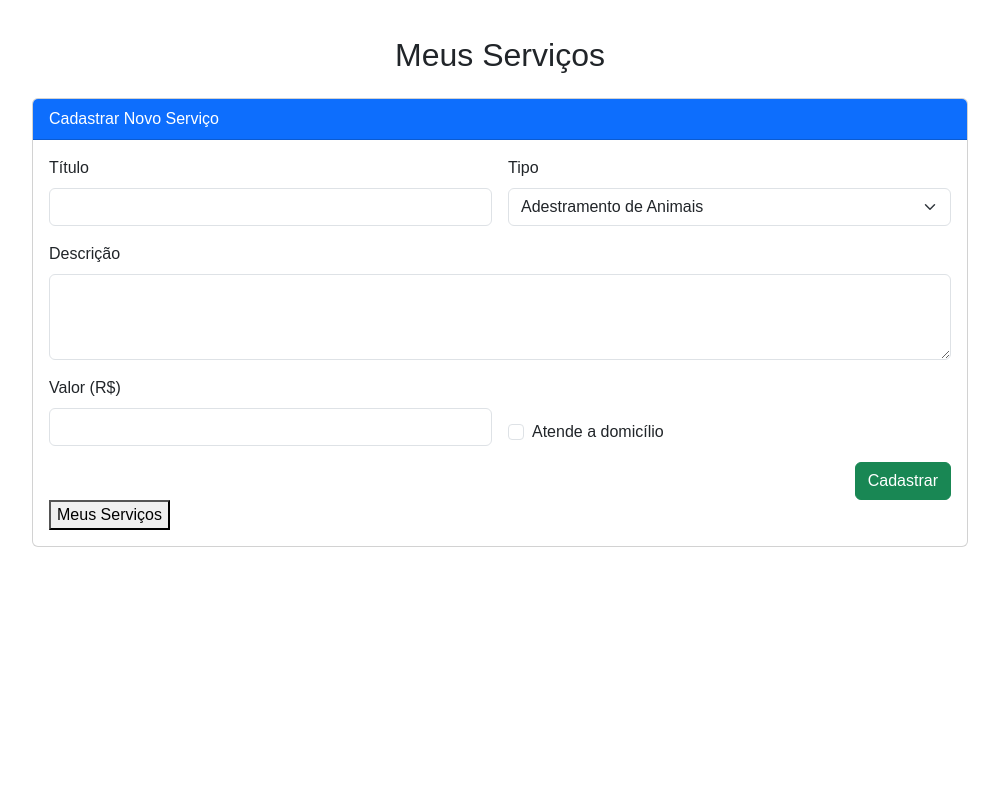
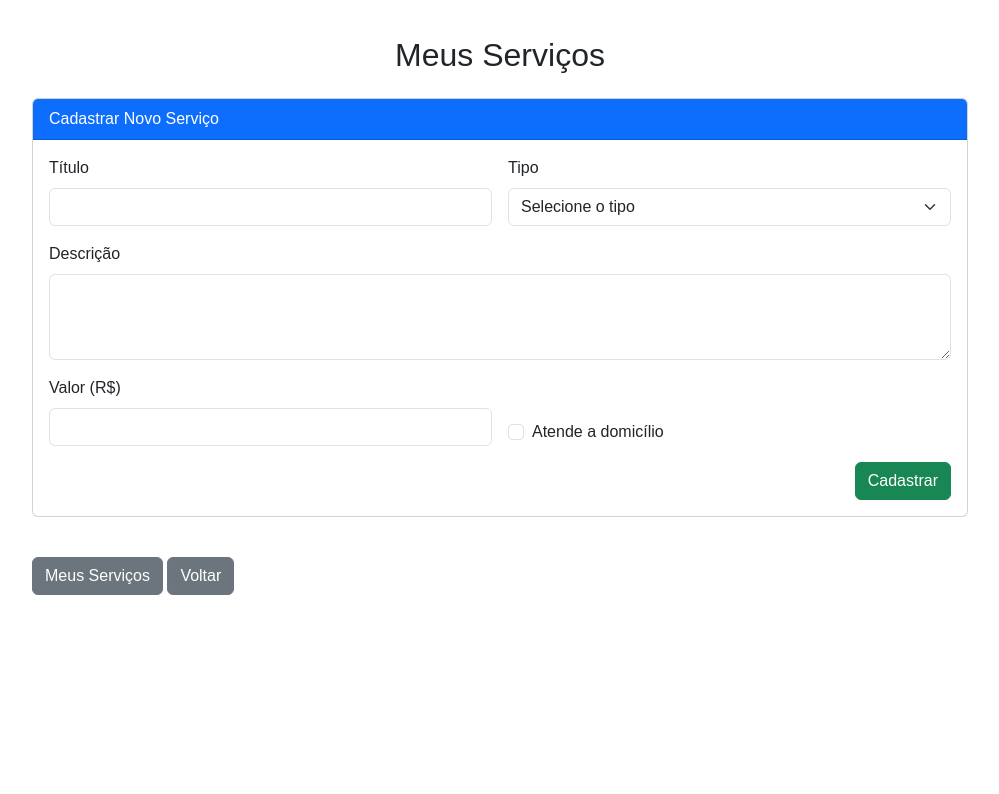
Before and after one commit to OdaZer0/TCCETEC, a PHP site: page /MeusServicos.php in a window 1280 px wide. Shown: the part 156-950 px from the top of the page, without its empty margins (140-1139 px from the left). Run offline with PHP 8.4, Linux system fonts and the light colour scheme; a user stored in the database is signed in; tables that the repository leaves empty hold one stand-in row (values such as "Sample post").

Commit message:
Correção de Bugs

```diff
--- a/TCCETECc/TCCETEC/AgendaAutonomo.php
+++ b/TCCETECc/TCCETEC/AgendaAutonomo.php
@@ -74,6 +74,7 @@ $servicos = $stmt->fetchAll();
         </div>
     <?php endif; ?>
 </div>
+<a href="Tela_autonomo.html" class="btn btn-secondary mt-3">Voltar</a>
 
 </body>
 </html>
--- a/TCCETECc/TCCETEC/AgendaUsuario.php
+++ b/TCCETECc/TCCETEC/AgendaUsuario.php
@@ -72,6 +72,9 @@ $servicos = $stmt->fetchAll();
         </div>
     <?php endif; ?>
 </div>
+<div class="d-flex justify-content-center mt-4">
+        <a href="Tela_Inicio.html" class="btn btn-primary btn-lg rounded-pill">voltar</a>
+    </div>
 
 </body>
 </html>
--- a/TCCETECc/TCCETEC/MeusServicos.php
+++ b/TCCETECc/TCCETEC/MeusServicos.php
@@ -24,14 +24,16 @@ if (isset($_GET['excluir'])) {
     }
 }
 
-// Cadastro
+// Cadastro com validação
 if ($_SERVER['REQUEST_METHOD'] === 'POST') {
-    $titulo = $_POST['titulo'] ?? '';
-    $descricao = $_POST['descricao'] ?? '';
-    $tipo = $_POST['tipo'] ?? '';
-    $valor = $_POST['valor'] ?? '';
+    $titulo = trim($_POST['titulo'] ?? '');
+    $descricao = trim($_POST['descricao'] ?? '');
+    $tipo = trim($_POST['tipo'] ?? '');
+    $valor = trim($_POST['valor'] ?? '');
     $domicilio = isset($_POST['domicilio']) ? 1 : 0;
 
+    if (!empty($titulo) && !empty($descricao) && !empty($tipo) && !empty($valor)) {
+        // Inserir no banco de dados
         $stmt = $pdo->prepare("INSERT INTO ServicoAutonomo (Titulo, Descricao, Tipo, Valor, Domicilio, IdAutonomo)
             VALUES (:titulo, :descricao, :tipo, :valor, :domicilio, :idAutonomo)");
         $stmt->bindParam(':titulo', $titulo);
@@ -46,9 +48,13 @@ if ($_SERVER['REQUEST_METHOD'] === 'POST') {
         } else {
             $mensagem = "Erro ao cadastrar o serviço.";
         }
+    } else {
+        // Mensagem de erro se algum campo obrigatório não foi preenchido
+        $mensagem = "Por favor, preencha todos os campos obrigatórios.";
+    }
 }
 
-// Buscar
+// Buscar serviços
 $stmt = $pdo->prepare("SELECT * FROM ServicoAutonomo WHERE IdAutonomo = :id");
 $stmt->bindParam(':id', $autonomoId);
 $stmt->execute();
@@ -91,6 +97,7 @@ $servicos = $stmt->fetchAll();
                     <div class="col-md-6">
                         <label class="form-label">Tipo</label>
                         <select name="tipo" class="form-select" required>
+                            <option value="">Selecione o tipo</option>
                             <option value="Adestramento de Animais">Adestramento de Animais</option>
                             <option value="Acompanhamento Escolar">Acompanhamento Escolar</option>
                             <option value="Aulas de Dança">Aulas de Dança</option>
@@ -136,7 +143,6 @@ $servicos = $stmt->fetchAll();
                             <option value="Web Designer">Web Designer</option>
                             <option value="Outros">Outros</option>
                         </select>
-
                     </div>
                     <div class="col-md-12">
                         <label class="form-label">Descrição</label>
@@ -159,13 +165,11 @@ $servicos = $stmt->fetchAll();
                     <button type="submit" class="btn btn-success">Cadastrar</button>
                 </div>
             </form>
-            <form action="Servicos.php">
-                <button type="submit">Meus Serviços</button>
-            </form>
         </div>
     </div>
 
-
+    <a href="Servicos.php" class="btn btn-secondary mt-3">Meus Serviços</a>
+    <a href="Tela_autonomo.html" class="btn btn-secondary mt-3">Voltar</a>
 
 <?php include 'footer.php'; ?>
 </body>
--- a/TCCETECc/TCCETEC/MinhasContratacoes.php
+++ b/TCCETECc/TCCETEC/MinhasContratacoes.php
@@ -29,3 +29,6 @@ $contratacoes = $stmt->fetchAll();
         Data: <?= $c['DataSolicitada'] ?> | Status: <?= ucfirst($c['Status']) ?>
     </div><hr>
 <?php endforeach; ?>
+<div class="d-flex justify-content-center mt-4">
+        <a href="Tela_Inicio.html" class="btn btn-primary btn-lg rounded-pill">Voltar</a>
+    </div>
--- a/TCCETECc/TCCETEC/PerfilAutonomo.php
+++ b/TCCETECc/TCCETEC/PerfilAutonomo.php
@@ -247,6 +247,9 @@ if ($_SERVER['REQUEST_METHOD'] == 'POST' && isset($_FILES['foto'])) {
     <div class="d-flex justify-content-center mt-4">
         <a href="EditarAutonomo.php" class="btn btn-primary btn-lg rounded-pill">Editar Perfil</a>
     </div>
+    <div class="d-flex justify-content-center mt-4">
+        <a href="Tela_Autonomo.html" class="btn btn-primary btn-lg rounded-pill">Voltar</a>
+    </div>
 </div>
 
 <?php include 'footer.php'; ?>
--- a/TCCETECc/TCCETEC/PerfilUser.php
+++ b/TCCETECc/TCCETEC/PerfilUser.php
@@ -220,7 +220,9 @@ if ($_SERVER['REQUEST_METHOD'] == 'POST' && isset($_FILES['foto'])) {
     <div class="d-flex justify-content-center mt-4">
         <a href="EditarUser.php" class="btn btn-primary btn-lg rounded-pill">Editar Perfil</a>
     </div>
-
+    <div class="d-flex justify-content-center mt-4">
+        <a href="Tela_Inicio.html" class="btn btn-primary btn-lg rounded-pill">Voltar</a>
+    </div>
 
 
 <?php include 'footer.php'; ?>
--- a/TCCETECc/TCCETEC/Servicos.php
+++ b/TCCETECc/TCCETEC/Servicos.php
@@ -65,6 +65,7 @@ $servicos = $stmt->fetchAll();
         <?php endforeach; ?>
     </div>
 </div>
+<a href="Tela_autonomo.html" class="btn btn-secondary mt-3">Voltar</a>
 
 </body>
 </html>
--- a/TCCETECc/TCCETEC/ServicosPublicos.php
+++ b/TCCETECc/TCCETEC/ServicosPublicos.php
@@ -68,6 +68,9 @@ $servicos = $stmt->fetchAll();
             </div>
         <?php endforeach; ?>
     </div>
+    <div class="d-flex justify-content-center mt-4">
+        <a href="Tela_Inicio.html" class="btn btn-primary btn-lg rounded-pill">Voltar</a>
+    </div>
 </div>
 </body>
 </html>
--- a/TCCETECc/TCCETEC/SolicitacoesAutonomo.php
+++ b/TCCETECc/TCCETEC/SolicitacoesAutonomo.php
@@ -68,6 +68,7 @@ $solicitacoes = $stmt->fetchAll();
         </div>
     <?php endif; ?>
 </div>
+<a href="Tela_autonomo.html" class="btn btn-secondary mt-3">Voltar</a>
 
 </body>
 </html>
--- a/TCCETECc/TCCETEC/logout.php
+++ b/TCCETECc/TCCETEC/logout.php
@@ -2,6 +2,6 @@
 session_start();
 session_unset(); // Destrói todas as variáveis de sessão
 session_destroy(); // Destroi a sessão
-header("Location: LoginUserFront.php"); // Redireciona para a página de login
+header("Location: index.php"); // Redireciona para a página de login
 exit();
 ?>
```
Also changed, not shown: TCCETECc/TCCETEC/Calendario.html (+12 -0 lines). Lines whose indentation alone changed are shown as unchanged.
